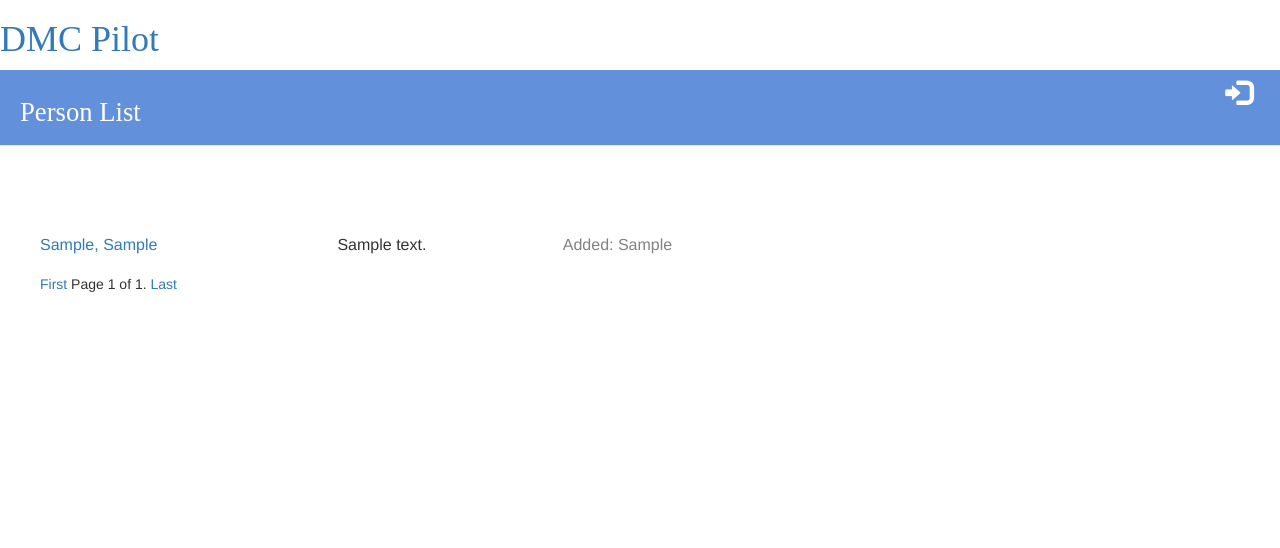
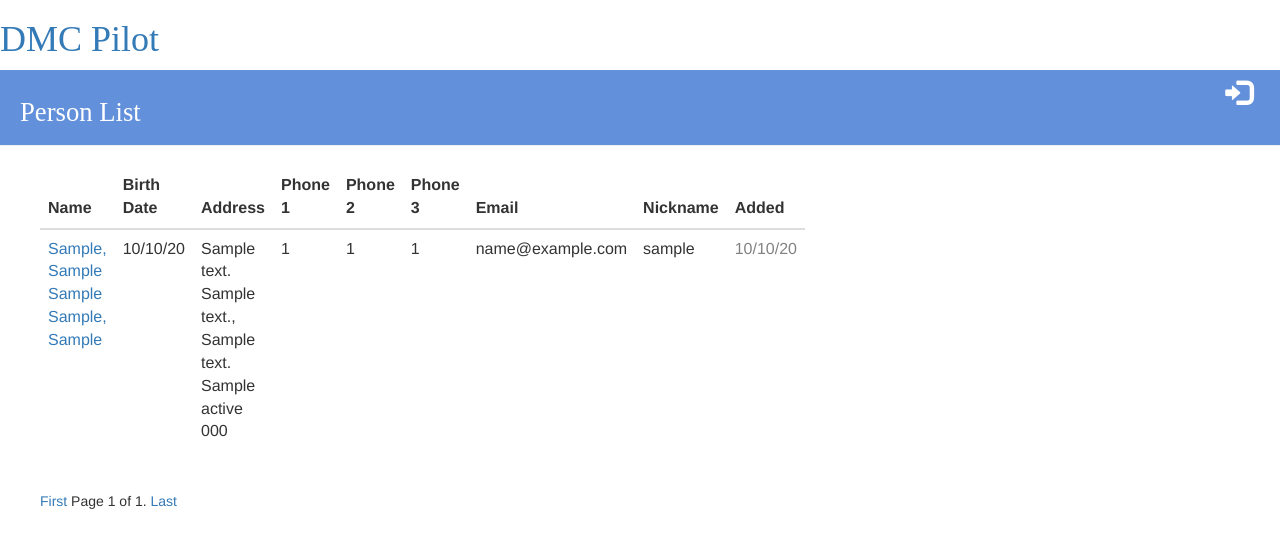
Before and after one commit to mxmoss/mysite, a Django app: template myapp/templates/myapp/person_list.html in a window 1280 px wide. Shown: the top 548 px of the page. Run offline with Django 3.2, Linux system fonts and the light colour scheme; the template is opened without the code that fills it: most values are stand-ins (such as "Sample title", 1, 10 or a date in 2020); some libraries are stand-ins or nearby versions.

Commit message:
Added columns to the person list

```diff
--- a/myapp/templates/myapp/person_list.html
+++ b/myapp/templates/myapp/person_list.html
@@ -1,14 +1,42 @@
 {% extends 'myapp/base.html' %}
 {% block content %}
-<table style="table.equalDevide tr td { width:25%; }; width:800px;">
+<table class="table table-sm"> <!-- style="table.equalDevide tr td { width:20%; }; width:800px;"> -->
+  <col style="width:25em;">
+  <col style="width:8%;">
+  <col style="width:25%;">
+  <col style="width:7%;">
+  <col style="width:7%;">
+  <col style="width:7%;">
+  <col style="width:7%;">
+  <col style="width:7%;">
+  <col style="width:7%;">
+<thead>
+  <tr>
+    <th style="width:25em;">Name</th>
+    <th>Birth Date</th>
+    <th>Address</th>
+    <th>Phone 1</th>
+    <th>Phone 2</th>
+    <th>Phone 3</th>
+    <th>Email</th>
+    <th>Nickname</th>
+    <th>Added</th>
+  </tr>
+</thead>
 	{% for record in records %}
-        <div class="person" style="background-color: {% cycle '#e1e6ef' 'white' %}">
+<!--        <div class="person" style="background-color: {% cycle '#e1e6ef' 'white' %}"> -->
 				<tr>
-        <td><a href="{% url 'person_detail' pk=record.pk %}">{{ record.last_nm_txt }}, {{ record.first_nm_txt }}</a></td>
-        <td>{{ record.address_street1 }}</td>
-        <td><div class="date">Added: {{ record.add_dt }}</div></td>
+        <td><a href="{% url 'person_detail' pk=record.pk %}">{{ record.last_nm_txt }}, {{ record.first_nm_txt }} {{ record.middle_nm_txt }} {{ record.suffix_txt }}, {{ record.prefix_txt }}</a></td>
+        <td>{{ record.birth_dt |date:"m/d/y" }}</td>
+        <td>{{ record.address_street1 }} {{ record.address_street1 }}, {{ record.address_street2 }} {{ record.city_cd }} {{ record.state_cd }} {{ record.zip_cd }}</td>
+        <td>{{ record.phone1_number }}</td>
+        <td>{{ record.phone2_number }}</td>
+        <td>{{ record.phone3_number }}</td>
+        <td>{{ record.email_txt }}</td>
+        <td>{{ record.nickname_txt }}</td>
+        <td><div class="date">{{ record.add_dt | date:"m/d/y"}}</div></td>
         </tr>
-				</div>
+<!--				</div> -->
 		{% endfor %}
 </table>
 <div class="pagination">
```
